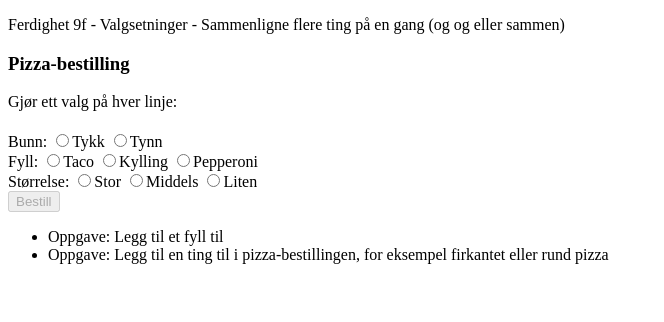
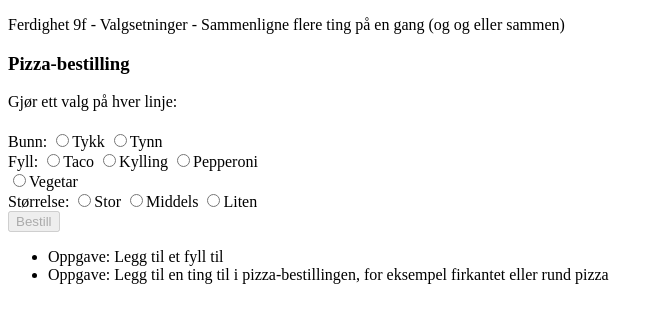
Before and after one commit to maanefisk/09f_Valgsetninger-SammenligneFlereTingPaEnGang-OgOgEller-, a plain HTML site: page index.html in a window 1280 px wide. Shown: the whole page, without its empty margins (0-664 px from the left). Drawn offline with Linux system fonts and the light colour scheme.

Commit message:
Added vegetarian option

```diff
--- a/index.html
+++ b/index.html
@@ -16,6 +16,7 @@
     Fyll: <input id="fyllTaco" type="radio" name="fyll" onchange="info()" />Taco
     <input id="fyllKylling" type="radio" name="fyll" onchange="info()" />Kylling
     <input id="fyllPepperoni" type="radio" name="fyll" onchange="info()" />Pepperoni<br />
+    <input id="fyllVegetar" type="radio" name="fyll" onchange="info()" />Vegetar<br />
 
     Størrelse: <input id="stor" type="radio" name="str" onchange="info()" />Stor
     <input id="middels" type="radio" name="str" onchange="info()" />Middels
@@ -34,13 +35,14 @@
         var fyllTaco = document.getElementById('fyllTaco');
         var fyllKylling = document.getElementById('fyllKylling');
         var fyllPepperoni = document.getElementById('fyllPepperoni');
+        var fyllVegetar = document.getElementById('fyllVegetar');
         var strStor = document.getElementById('stor');
         var strMiddels = document.getElementById('middels');
         var strLiten = document.getElementById('liten');
 
         function info() {
             if ((bunnTykk.checked || bunnTynn.checked) &&
-                (fyllTaco.checked || fyllKylling.checked || fyllPepperoni.checked) &&
+                (fyllTaco.checked || fyllKylling.checked || fyllPepperoni.checked || fyllVegetar.checked) &&
                 (strStor.checked || strMiddels.checked || strLiten.checked)) {
                 infoDiv.innerHTML = 'Du har fylt ut alt og er klar til å bestille!';
                 btnBestill.disabled = false;
@@ -53,7 +55,7 @@
                 if (!bunnTykk.checked && !bunnTynn.checked) {
                     infoDiv.innerHTML += '<li>bunn</li>';
                 }
-                if (!fyllTaco.checked && !fyllKylling.checked && !fyllPepperoni.checked) {
+                if (!fyllTaco.checked && !fyllKylling.checked && !fyllPepperoni.checked && !fyllVegetar.checked) {
                     infoDiv.innerHTML += '<li>fyll</li>';
                 }
                 if (!strStor.checked && !strMiddels.checked && !strLiten.checked) {
```
